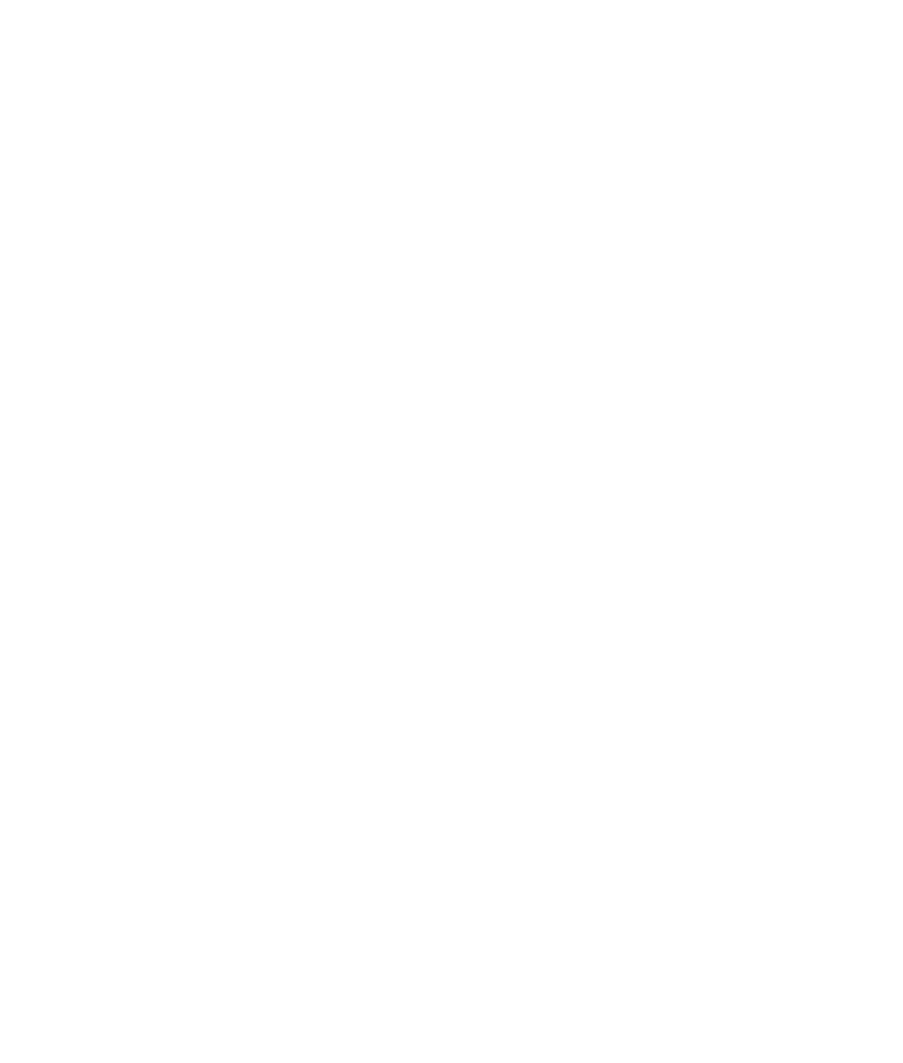
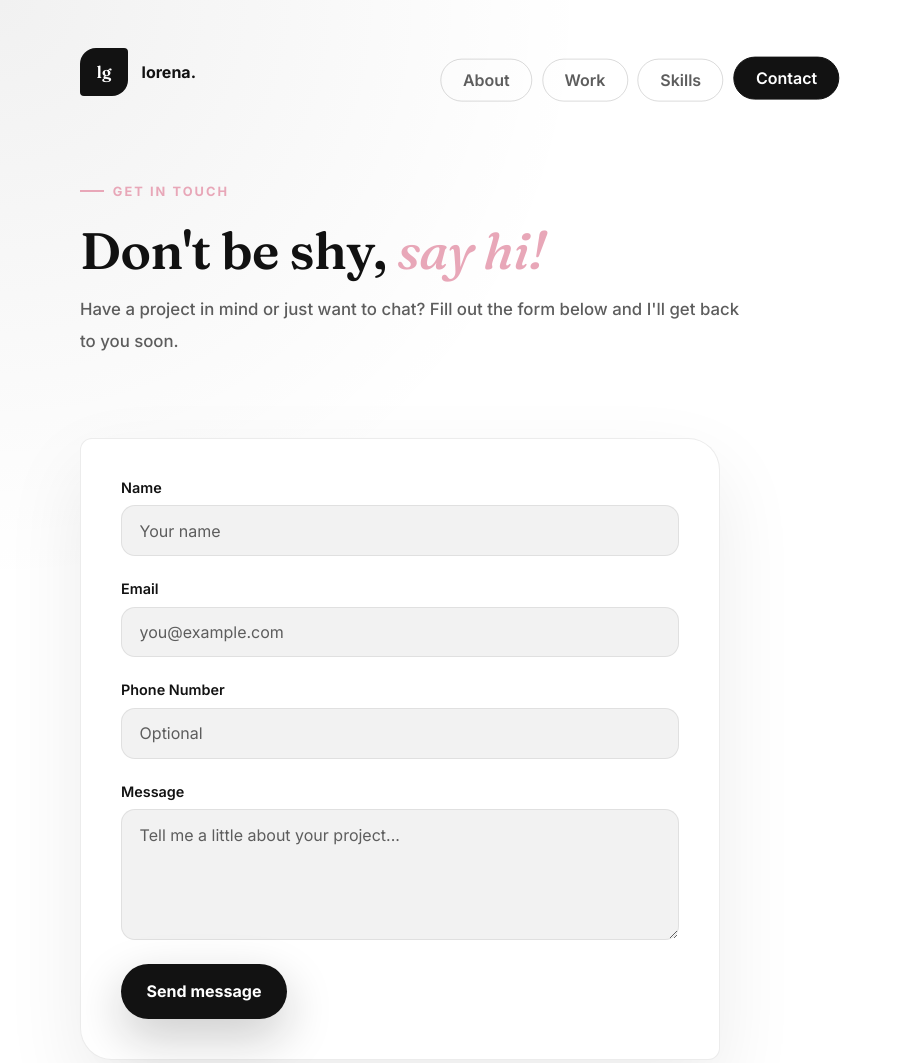
Before and after one commit to lilmonstera/Portfolio, a plain HTML site: page portfolio/contact.html in a window 1280 px wide. Shown: the top 1063 px of the page, without its empty margins (0-903 px from the left). Before the commit the page ends 800 px from the top, so only its background shows below. Drawn offline with Linux system fonts and the light colour scheme.

Commit message:
Add contact page with form and update styles for improved layout and accessibility

```diff
--- a/portfolio/contact.html
+++ b/portfolio/contact.html
@@ -0,0 +1,97 @@
+<!DOCTYPE html>
+<html lang="en">
+  <head>
+    <meta charset="UTF-8" />
+    <meta name="viewport" content="width=device-width, initial-scale=1.0" />
+    <title>Contact | Lorena Gouws</title>
+    <link rel="preconnect" href="https://fonts.googleapis.com" />
+    <link rel="preconnect" href="https://fonts.gstatic.com" crossorigin />
+    <link href="https://fonts.googleapis.com/css2?family=Fraunces:ital,wght@0,500;0,600;0,700;1,500&family=Inter:wght@400;500;600;700;800&display=swap" rel="stylesheet" />
+    <link rel="stylesheet" href="styles.css" />
+    <script src="script.js" defer></script>
+  </head>
+  <body>
+    <div class="page-shell">
+      <header class="site-header">
+        <div class="brand">
+          <span class="brand-mark">LG</span>
+          <span class="brand-text">lorena.</span>
+        </div>
+        <nav class="main-nav" aria-label="Primary navigation">
+          <a href="index.html#about">About</a>
+          <a href="index.html#work">Work</a>
+          <a href="index.html#skills">Skills</a>
+          <a href="contact.html" class="active">Contact</a>
+        </nav>
+      </header>
+
+      <main>
+        <section class="contact-hero">
+          <p class="eyebrow">Get in touch</p>
+          <h1>Don't be shy, <em>say hi!</em></h1>
+          <h2 class="subhead">Have a project in mind or just want to chat? Fill out the form below and I'll get back to you soon.</h2>
+        </section>
+
+        <section class="contact-form-section">
+          <form class="contact-form">
+            <div class="form-row">
+              <label for="name">Name</label>
+              <input type="text" id="name" name="name" placeholder="Your name" required />
+            </div>
+
+            <div class="form-row">
+              <label for="email">Email</label>
+              <input type="email" id="email" name="email" placeholder="you@example.com" required />
+            </div>
+
+            <div class="form-row">
+              <label for="number">Phone Number</label>
+              <input type="tel" id="number" name="number" placeholder="Optional" required />
+            </div>
+
+            <div class="form-row">
+              <label for="message">Message</label>
+              <textarea id="message" name="message" rows="5" placeholder="Tell me a little about your project..." required></textarea>
+            </div>
+
+            <button type="submit" class="btn btn-primary">Send message</button>
+          </form>
+        </section>
+      </main>
+
+      <footer class="site-footer">
+        <div class="footer-inner">
+          <div class="footer-top">
+            <div class="footer-brand">
+              <div class="brand">
+                <span class="brand-mark">LG</span>
+                <span class="brand-text">lorena.</span>
+              </div>
+              <p>Building playful, polished web experiences with a soft, pastel edge.</p>
+            </div>
+
+            <div class="footer-contact">
+              <h4>Get in touch</h4>
+              <a class="btn btn-primary" href="mailto:hello@lorenagouws.com">Contact me</a>
+              <p><a href="mailto:hello@lorenagouws.com">hello@lorenagouws.com</a></p>
+              <p>Johannesburg, South Africa</p>
+            </div>
+
+            <div class="footer-socials">
+              <h4>Elsewhere</h4>
+              <div class="social-links">
+                <a href="https://www.linkedin.com/in/lorenagouws/" target="_blank" rel="noopener noreferrer">LinkedIn</a>
+                <a href="https://github.com/lilmonstera" target="_blank" rel="noopener noreferrer">GitHub</a>
+                <a href="https://dribbble.com/lorena2gouws" target="_blank" rel="noopener noreferrer">Dribbble</a>
+              </div>
+            </div>
+          </div>
+
+          <div class="footer-bottom">
+            <p>&copy; 2026 Lorena Gouws. All rights reserved.</p>
+          </div>
+        </div>
+      </footer>
+    </div>
+  </body>
+</html>
--- a/portfolio/styles.css
+++ b/portfolio/styles.css
@@ -3,11 +3,9 @@
   --surface: #fcfcfc;
   --text: #111111;
   --muted: #5d5d5d;
-  --pistachio: #c1d9a2;
-  --pistachio-deep: #8fae6c;
   --pink: #ffd4de;
   --pink-deep: #e8a7b8;
-  --cream: #f7f5ef;
+  --cream: #f2f2f2;
   --charcoal: #121212;
   --border: rgba(18, 18, 18, 0.08);
   --radius-xl: 32px;
@@ -31,7 +29,7 @@
   min-height: 100vh;
   font-family: "Inter", sans-serif;
   color: var(--text);
-  background: radial-gradient(circle at top left, rgba(193, 217, 162, 0.2), transparent 28%), radial-gradient(circle at bottom right, rgba(255, 212, 222, 0.24), transparent 24%), var(--bg);
+  background: radial-gradient(circle at top left, rgba(17, 17, 17, 0.06), transparent 28%), radial-gradient(circle at bottom right, rgba(255, 212, 222, 0.24), transparent 24%), var(--bg);
 }
 
 img {
@@ -78,8 +76,8 @@
   height: 3rem;
   align-items: center;
   justify-content: center;
-  background: var(--pistachio);
-  color: var(--charcoal);
+  background: var(--charcoal);
+  color: #ffffff;
   border-radius: 16px 4px 16px 4px;
   font-family: var(--font-display);
   font-weight: 600;
@@ -111,9 +109,9 @@
 
 .main-nav a:hover,
 .main-nav a.active {
-  background: var(--pistachio);
-  border-color: var(--pistachio);
-  color: var(--charcoal);
+  background: var(--charcoal);
+  border-color: var(--charcoal);
+  color: #ffffff;
   transform: translateY(-2px);
 }
 
@@ -122,7 +120,7 @@
   align-items: center;
   gap: 0.55rem;
   margin: 0 0 1rem;
-  color: var(--pistachio-deep);
+  color: var(--pink-deep);
   font-size: 0.8rem;
   font-weight: 700;
   letter-spacing: 0.16em;
@@ -133,13 +131,13 @@
   content: "";
   width: 1.5rem;
   height: 2px;
-  background: var(--pistachio-deep);
+  background: var(--pink-deep);
 }
 
 .hero-copy .eyebrow {
   padding: 0.5rem 0.9rem;
   border-radius: 999px;
-  background: rgba(193, 217, 162, 0.18);
+  background: rgba(17, 17, 17, 0.05);
   color: var(--charcoal);
 }
 
@@ -187,7 +185,7 @@
 
 .hero-copy h1 em {
   font-style: italic;
-  color: var(--pistachio-deep);
+  color: var(--pink-deep);
 }
 
 .hero-description,
@@ -234,9 +232,15 @@
 }
 
 .btn-primary {
-  background: linear-gradient(135deg, var(--pistachio), #e8f3c6);
+  background: var(--charcoal);
+  color: #ffffff;
+  box-shadow: 0 18px 48px rgba(18, 18, 18, 0.22);
+}
+
+.btn-primary:hover,
+.btn-primary.hovered {
+  background: var(--pink-deep);
   color: var(--charcoal);
-  box-shadow: 0 18px 48px rgba(193, 217, 162, 0.18);
 }
 
 .btn-secondary {
@@ -401,7 +405,7 @@
   align-self: stretch;
   min-height: 200px;
   border-radius: 12px calc(var(--radius) + 8px) 12px calc(var(--radius) + 8px);
-  background: linear-gradient(135deg, var(--pistachio), var(--pink));
+  background: linear-gradient(135deg, var(--charcoal), var(--pink));
   position: relative;
   overflow: hidden;
 }
@@ -431,7 +435,7 @@
   display: inline-flex;
   padding: 0.55rem 0.95rem;
   border-radius: 999px;
-  background: rgba(193, 217, 162, 0.2);
+  background: rgba(17, 17, 17, 0.06);
   color: var(--charcoal);
   font-size: 0.85rem;
 }
@@ -465,7 +469,7 @@
   border-radius: 4px var(--radius-sm) 4px var(--radius-sm);
   background: var(--cream);
   border: 1px solid var(--border);
-  border-top: 3px solid var(--pistachio-deep);
+  border-top: 3px solid var(--charcoal);
 }
 
 .skill-card:nth-child(2n) {
@@ -492,7 +496,7 @@
   gap: 2rem;
   padding: 2.5rem;
   border-radius: 12px 40px 12px 40px;
-  background: linear-gradient(135deg, rgba(255,212,222,0.95), rgba(193,217,162,0.2));
+  background: linear-gradient(135deg, rgba(255,212,222,0.95), rgba(17,17,17,0.06));
   border: 1px solid rgba(18,18,18,0.08);
 }
 
@@ -500,6 +504,86 @@
   margin: 0 0 1rem;
   color: var(--muted);
   max-width: 28rem;
+}
+
+.contact-hero {
+  max-width: 42rem;
+  padding: 3rem 0 1rem;
+}
+
+.contact-hero h1 {
+  margin: 0.6rem 0 1rem;
+  font-size: clamp(2.6rem, 4vw, 4.1rem);
+  font-weight: 600;
+  letter-spacing: -0.01em;
+  line-height: 1.05;
+  font-family: var(--font-display);
+}
+
+.contact-hero h1 em {
+  font-style: italic;
+  color: var(--pink-deep);
+}
+
+.contact-form-section {
+  padding: 2rem 0 6rem;
+}
+
+.contact-form {
+  display: grid;
+  gap: 1.5rem;
+  max-width: 40rem;
+  padding: 2.5rem;
+  background: #fff;
+  border: 1px solid var(--border);
+  border-radius: 12px var(--radius-xl) 12px var(--radius-xl);
+  box-shadow: var(--shadow);
+}
+
+.form-row {
+  display: grid;
+  gap: 0.6rem;
+}
+
+.form-row label {
+  font-weight: 600;
+  font-size: 0.9rem;
+  color: var(--charcoal);
+}
+
+.form-row input,
+.form-row textarea {
+  padding: 0.9rem 1.1rem;
+  border-radius: var(--radius-sm);
+  border: 1.5px solid var(--border);
+  background: var(--cream);
+  color: var(--text);
+  font-family: "Inter", sans-serif;
+  font-size: 1rem;
+  transition: border-color 0.25s ease, box-shadow 0.25s ease;
+}
+
+.form-row textarea {
+  resize: vertical;
+  min-height: 8rem;
+}
+
+.form-row input::placeholder,
+.form-row textarea::placeholder {
+  color: var(--muted);
+}
+
+.form-row input:focus,
+.form-row textarea:focus {
+  outline: none;
+  border-color: var(--pink-deep);
+  box-shadow: 0 0 0 4px rgba(232, 167, 184, 0.25);
+}
+
+.contact-form .btn {
+  justify-self: start;
+  border: none;
+  cursor: pointer;
 }
 
 .site-footer {
@@ -563,7 +647,7 @@
 }
 
 .social-links a:hover {
-  color: var(--pistachio-deep);
+  color: var(--pink-deep);
 }
 
 .footer-bottom {
@@ -682,7 +766,7 @@
     height: 2.5rem;
     font-size: 0.9rem;
   }
-  .hero-panel, .about-card, .project-card, .skill-card {
+  .hero-panel, .about-card, .project-card, .skill-card, .contact-form {
     padding: 1.25rem;
   }
 }
```
